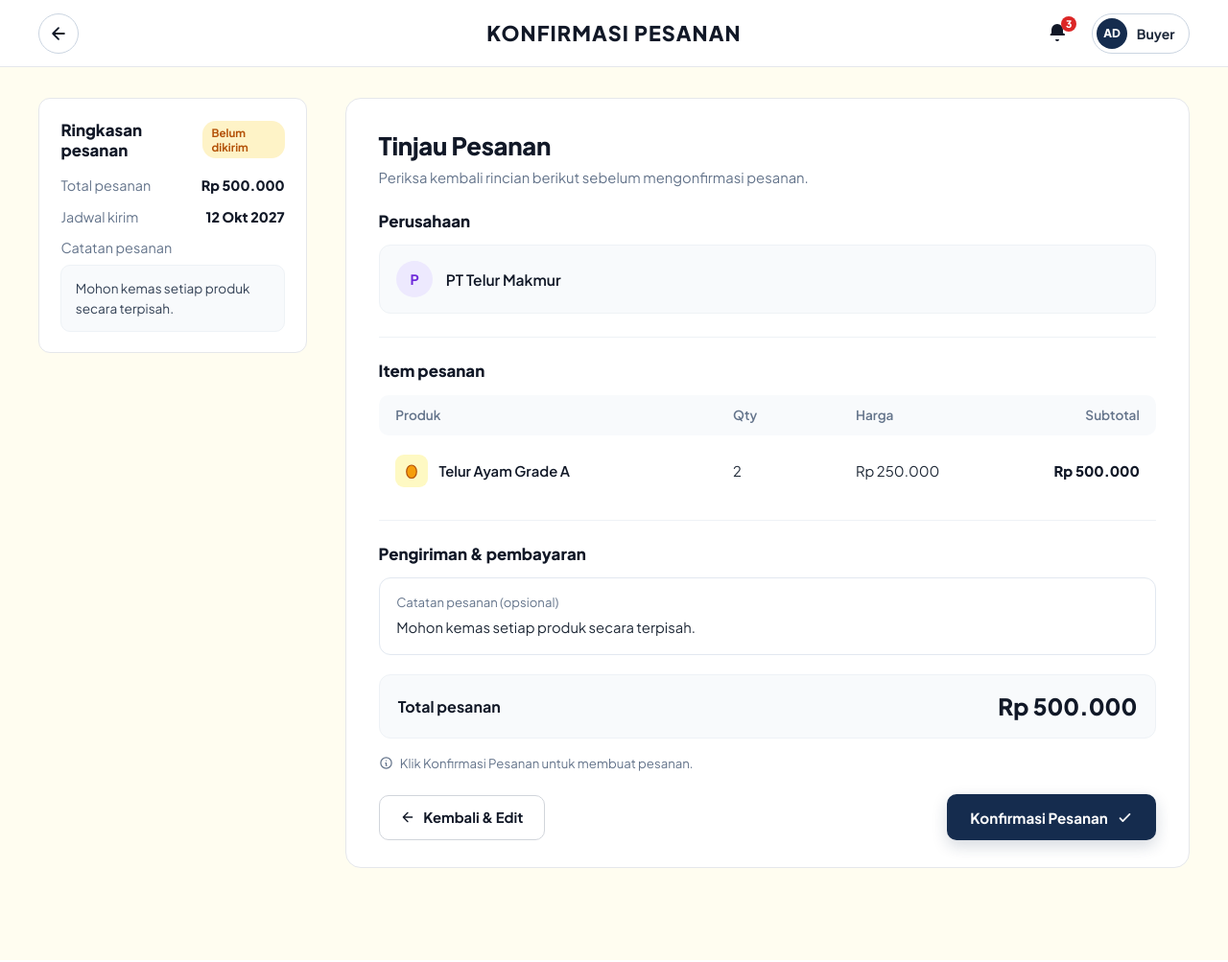
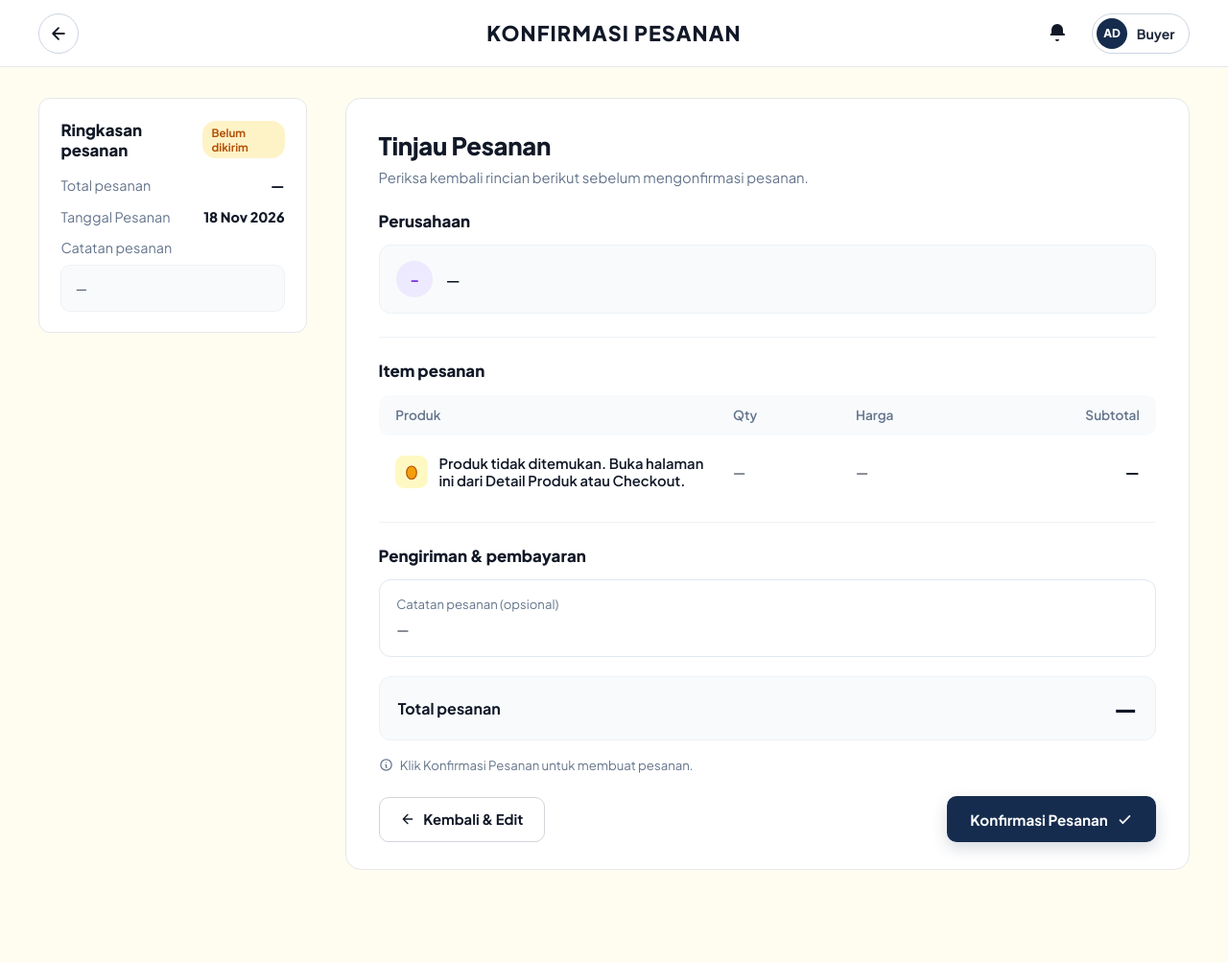
Before and after one commit to Vallens-jpg/B2B, a PHP site: page /pages/pembeli/konfirmasi_pesanan.php in a window 1280 px wide. Shown: the whole page at 96% size. Run offline with PHP 8.4, Linux system fonts and the light colour scheme.

Commit message:
Konfirmasi Pesanan jadi asli: tinjau produk dari api/produk/detail.php, Konfirmasi buat order via api/order/create.php

```diff
--- a/src/pages/pembeli/konfirmasi_pesanan.php
+++ b/src/pages/pembeli/konfirmasi_pesanan.php
@@ -397,12 +397,12 @@
     </a>
     <h1 class="detail-page-heading">Konfirmasi Pesanan</h1>
     <div class="navbar-actions">
-      <button type="button" class="notification-bell-btn" aria-label="Notifikasi">
+      <a href="../notifikasi.php" class="notification-bell-btn" aria-label="Notifikasi">
         <svg class="bell-icon" viewBox="0 0 24 24">
           <path d="M12 2a6 6 0 0 0-6 6v3.586l-.707.707A1 1 0 0 0 5 14h14a1 1 0 0 0 .707-1.707L18 11.586V8a6 6 0 0 0-6-6zM10 18a2 2 0 0 0 4 0h-4z"/>
         </svg>
-        <span class="notification-badge-red">3</span>
-      </button>
+        <span class="notification-badge-red" id="kpBellBadge" style="display:none">0</span>
+      </a>
       <div class="user-profile-capsule">
         <div class="user-avatar-circle">AD</div>
         <span class="user-name-text">Buyer</span>
@@ -422,15 +422,15 @@
 
       <div class="kp-summary-row">
         <span class="kp-summary-label">Total pesanan</span>
-        <span id="summaryTotal" class="kp-summary-value">Rp 500.000</span>
+        <span id="summaryTotal" class="kp-summary-value">—</span>
       </div>
       <div class="kp-summary-row">
-        <span class="kp-summary-label">Jadwal kirim</span>
-        <span class="kp-summary-value">12 Okt 2027</span>
+        <span class="kp-summary-label">Tanggal Pesanan</span>
+        <span id="summaryTanggal" class="kp-summary-value">—</span>
       </div>
 
       <div class="kp-summary-notes-label">Catatan pesanan</div>
-      <div id="summaryNotes" class="kp-summary-notes-box">Mohon kemas setiap produk secara terpisah.</div>
+      <div id="summaryNotes" class="kp-summary-notes-box">—</div>
     </aside>
 
     <!-- Right: Tinjau Pesanan -->
@@ -441,8 +441,8 @@
       <!-- Perusahaan -->
       <h3 class="kp-section-title">Perusahaan</h3>
       <div class="kp-company-box">
-        <div id="companyAvatar" class="kp-company-avatar">R</div>
-        <span id="companyName" class="kp-company-name">PT Telur Makmur</span>
+        <div id="companyAvatar" class="kp-company-avatar">–</div>
+        <span id="companyName" class="kp-company-name">Memuat…</span>
       </div>
 
       <div class="kp-divider"></div>
@@ -462,11 +462,11 @@
               <ellipse cx="12" cy="13" rx="7" ry="9" fill="#f59e0b" stroke="#b45309" stroke-width="1.6"/>
             </svg>
           </span>
-          <span id="productName">Telur Ayam Grade A</span>
+          <span id="productName">Memuat…</span>
         </div>
-        <div id="productQty">2</div>
-        <div id="productPrice">Rp 250.000</div>
-        <div id="productSubtotal" class="kp-sub-cell">Rp 500.000</div>
+        <div id="productQty">—</div>
+        <div id="productPrice">—</div>
+        <div id="productSubtotal" class="kp-sub-cell">—</div>
       </div>
 
       <div class="kp-divider" style="margin-top: 1.25rem;"></div>
@@ -475,13 +475,13 @@
       <h3 class="kp-section-title">Pengiriman &amp; pembayaran</h3>
       <div class="kp-notes-box">
         <div class="kp-notes-label">Catatan pesanan (opsional)</div>
-        <div id="notesDisplay" class="kp-notes-text">Mohon kemas setiap produk secara terpisah.</div>
-        <input id="notesInput" type="text" class="kp-notes-input" value="Mohon kemas setiap produk secara terpisah." style="display:none;">
+        <div id="notesDisplay" class="kp-notes-text">—</div>
+        <input id="notesInput" type="text" class="kp-notes-input" value="" style="display:none;">
       </div>
 
       <div class="kp-total-box">
         <span class="kp-total-label">Total pesanan</span>
-        <span id="totalValue" class="kp-total-value">Rp 500.000</span>
+        <span id="totalValue" class="kp-total-value">—</span>
       </div>
 
       <div class="kp-info-line">
@@ -509,63 +509,42 @@
   <!-- Floating Navigation -->
 
   <script>
+    // Data asli: produk dari api/produk/detail.php (?id=), pesanan dibuat lewat API.
     const urlParams = new URLSearchParams(window.location.search);
-    const sellerId = urlParams.get('seller') || '1';
-    const product = urlParams.get('product') || 'Telur Ayam Grade A';
-    const qtyParam = urlParams.get('qty') || '2 kg';
-    const priceParam = urlParams.get('price') || 'Rp 250.000';
-    const subtotalParam = urlParams.get('subtotal') || 'Rp 500.000';
-    const notesParam = urlParams.get('notes');
+    const produkIdParam = urlParams.get('id');
+    const qtyParam = parseInt((urlParams.get('qty') || '2').replace(/[^0-9]/g, ''), 10) || 2;
+    const notesParam = urlParams.get('notes') || '';
 
-    const sellersMap = {
-      '1': 'PT Telur Makmur',
-      '2': 'Mitra Unggas Sejahtera',
-      '3': 'Tunas Farm',
-      '4': 'Berkah Telur Utama',
-      '5': 'Ternak Mandiri',
-      '6': 'Sinar Jaya Poultry'
-    };
-
-    const hasParams = urlParams.get('product') || urlParams.get('seller');
-    const company = hasParams
-      ? (sellersMap[sellerId] || 'PT Telur Makmur')
-      : 'PT Telur Makmur';
-
-    // Isi data pesanan
-    document.getElementById('companyName').innerText = company;
-    document.getElementById('companyAvatar').innerText = company.charAt(0);
-    document.getElementById('productName').innerText = product;
-    document.getElementById('productQty').innerText = qtyParam.replace(/\s*kg/i, '').trim();
-    document.getElementById('productPrice').innerText = priceParam;
-    document.getElementById('productSubtotal').innerText = subtotalParam;
-    document.getElementById('totalValue').innerText = subtotalParam;
-    document.getElementById('summaryTotal').innerText = subtotalParam;
-
-    if (notesParam) {
-      document.getElementById('notesInput').value = notesParam;
-      document.getElementById('notesDisplay').innerText = notesParam;
+    function formatRupiah(num) {
+      return 'Rp ' + Number(num).toLocaleString('id-ID');
     }
 
-    // Catatan yang diedit pengguna ikut tampil di ringkasan kiri
-    const notesInput = document.getElementById('notesInput');
-    notesInput.addEventListener('input', function () {
-      const val = this.value.trim() ? this.value : '—';
-      document.getElementById('summaryNotes').innerText = val;
-      document.getElementById('notesDisplay').innerText = val;
-    });
+    const confirmBtn = document.getElementById('confirmBtn');
+    const editLink = document.getElementById('editLink');
+    const backLink = document.getElementById('backLink');
 
-    // Tautan kembali & edit -> halaman Ajukan Pesanan dengan data yang sama
-    const backQuery =
-      '?seller=' + encodeURIComponent(sellerId) +
-      '&product=' + encodeURIComponent(product) +
-      '&qty=' + encodeURIComponent(qtyParam) +
-      '&price=' + encodeURIComponent(priceParam) +
-      '&subtotal=' + encodeURIComponent(subtotalParam);
-    const fallbackKp = 'checkout.php' + backQuery;
-    document.getElementById('backLink').href = fallbackKp;
-    document.getElementById('editLink').href = fallbackKp;
+    // Lonceng: jumlah notifikasi belum dibaca yang asli
+    fetch('../../api/notifikasi.php')
+      .then(function (r) { return r.json(); })
+      .then(function (res) {
+        if (!res.ok || !res.data) return;
+        const unread = res.data.filter(function (n) { return !n.dibaca; }).length;
+        const badge = document.getElementById('kpBellBadge');
+        if (badge) {
+          badge.textContent = unread;
+          badge.style.display = unread > 0 ? '' : 'none';
+        }
+      })
+      .catch(function () {});
 
-    const kpBackBtn = document.getElementById('backLink');
+    // Tautan kembali & edit -> halaman Ajukan Pesanan untuk produk yang sama
+    const fallbackKp = produkIdParam
+      ? 'checkout.php?id=' + encodeURIComponent(produkIdParam)
+      : 'checkout.php';
+    backLink.href = fallbackKp;
+    editLink.href = fallbackKp;
+
+    const kpBackBtn = backLink;
     if (kpBackBtn) {
       kpBackBtn.addEventListener('click', function(e) {
         e.preventDefault();
@@ -579,14 +558,79 @@
       });
     }
 
-    // Konfirmasi Pesanan -> halaman Pembayaran Transfer Bank
-    document.getElementById('confirmBtn').addEventListener('click', function () {
-      window.location.href = 'pembayaran.php' +
-        '?seller='   + encodeURIComponent(sellerId) +
-        '&product='  + encodeURIComponent(product) +
-        '&price='    + encodeURIComponent(priceParam) +
-        '&qty='      + encodeURIComponent(qtyParam) +
-        '&subtotal=' + encodeURIComponent(subtotalParam);
+    // Catatan yang diedit pengguna ikut tampil di ringkasan kiri
+    const notesInput = document.getElementById('notesInput');
+    notesInput.addEventListener('input', function () {
+      const val = this.value.trim() ? this.value : '—';
+      document.getElementById('summaryNotes').innerText = val;
+      document.getElementById('notesDisplay').innerText = val;
+    });
+
+    if (notesParam) {
+      notesInput.value = notesParam;
+      document.getElementById('notesDisplay').innerText = notesParam;
+      document.getElementById('summaryNotes').innerText = notesParam;
+    }
+
+    // Tanggal pesanan = hari ini
+    document.getElementById('summaryTanggal').innerText =
+      new Date().toLocaleDateString('id-ID', { day: 'numeric', month: 'short', year: 'numeric' });
+
+    if (!produkIdParam) {
+      document.getElementById('productName').innerText =
+        'Produk tidak ditemukan. Buka halaman ini dari Detail Produk atau Checkout.';
+      document.getElementById('companyName').innerText = '—';
+      if (confirmBtn) confirmBtn.disabled = true;
+    } else {
+      // Isi data pesanan dari produk asli
+      fetch('../../api/produk/detail.php?id=' + encodeURIComponent(produkIdParam))
+        .then(function (r) { return r.json(); })
+        .then(function (res) {
+          if (!res.ok || !res.data || !res.data.produk) {
+            document.getElementById('productName').innerText = 'Produk tidak ditemukan.';
+            if (confirmBtn) confirmBtn.disabled = true;
+            return;
+          }
+          const pr = res.data.produk;
+          const harga = Number(pr.harga_per_kg) || 0;
+          const subtotal = qtyParam * harga;
+          const company = pr.nama_perusahaan || '—';
+          document.getElementById('companyName').innerText = company;
+          document.getElementById('companyAvatar').innerText = company.charAt(0);
+          document.getElementById('productName').innerText = pr.nama;
+          document.getElementById('productQty').innerText = String(qtyParam);
+          document.getElementById('productPrice').innerText = formatRupiah(harga);
+          document.getElementById('productSubtotal').innerText = formatRupiah(subtotal);
+          document.getElementById('totalValue').innerText = formatRupiah(subtotal);
+          document.getElementById('summaryTotal').innerText = formatRupiah(subtotal);
+        })
+        .catch(function () {
+          document.getElementById('productName').innerText = 'Gagal memuat produk.';
+          if (confirmBtn) confirmBtn.disabled = true;
+        });
+    }
+
+    // Konfirmasi Pesanan -> buat pesanan asli lewat API, lalu ke detail pesanan
+    confirmBtn.addEventListener('click', async function () {
+      if (!produkIdParam) return;
+      confirmBtn.disabled = true;
+      try {
+        const res = await fetch('../../api/order/create.php', {
+          method: 'POST',
+          headers: { 'Content-Type': 'application/json' },
+          body: JSON.stringify({ produk_id: Number(produkIdParam), jumlah_kg: qtyParam })
+        });
+        const data = await res.json();
+        if (!data.ok) {
+          alert(data.error || 'Gagal membuat pesanan.');
+          confirmBtn.disabled = false;
+          return;
+        }
+        window.location.href = '../order_detail.php?id=' + data.data.order_id;
+      } catch (e) {
+        alert('Gagal menghubungi server.');
+        confirmBtn.disabled = false;
+      }
     });
   </script>
 </body>
```
